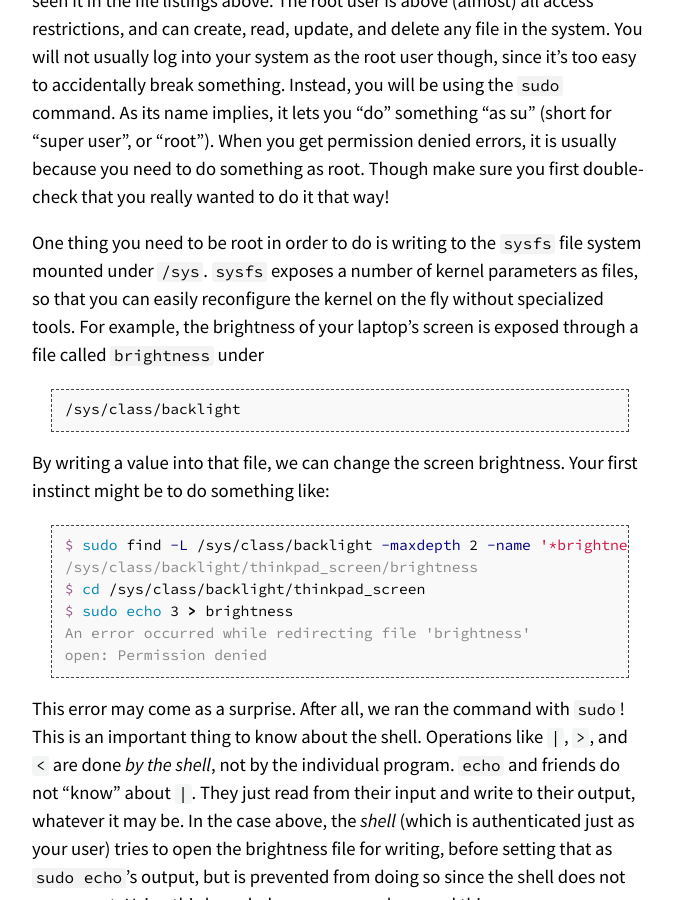
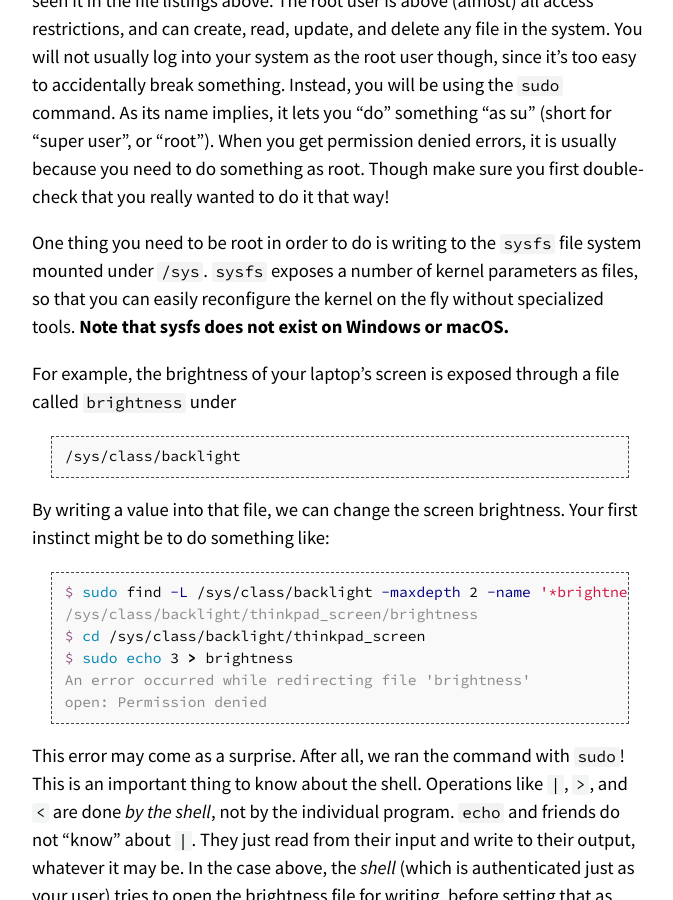
Before and after one commit to missing-semester-cn/missing-semester-cn.github.io, a Jekyll site: the page built from _2020/course-shell.md, in a window 1280 px wide and 900 px high, scrolled down 6918 px. Shown: the whole window, without its empty margins (300-973 px from the left). Built offline with Jekyll 4.4.1, drawn with Linux system fonts in a browser that asks for light colours.

Commit message:
Clarify lack of sysfs on macOS/Windows

````diff
--- a/_2020/course-shell.md
+++ b/_2020/course-shell.md
@@ -304,11 +304,13 @@ When you get permission denied errors, it is usually because you need to
 do something as root. Though make sure you first double-check that you
 really wanted to do it that way!
 
-One thing you need to be root in order to do is writing to the `sysfs`
-file system mounted under `/sys`. `sysfs` exposes a number of kernel
-parameters as files, so that you can easily reconfigure the kernel on
-the fly without specialized tools. For example, the brightness of your
-laptop's screen is exposed through a file called `brightness` under
+One thing you need to be root in order to do is writing to the `sysfs` file
+system mounted under `/sys`. `sysfs` exposes a number of kernel parameters as
+files, so that you can easily reconfigure the kernel on the fly without
+specialized tools. **Note that sysfs does not exist on Windows or macOS.**
+
+For example, the brightness of your laptop's screen is exposed through a file
+called `brightness` under
 
 ```
 /sys/class/backlight
````
